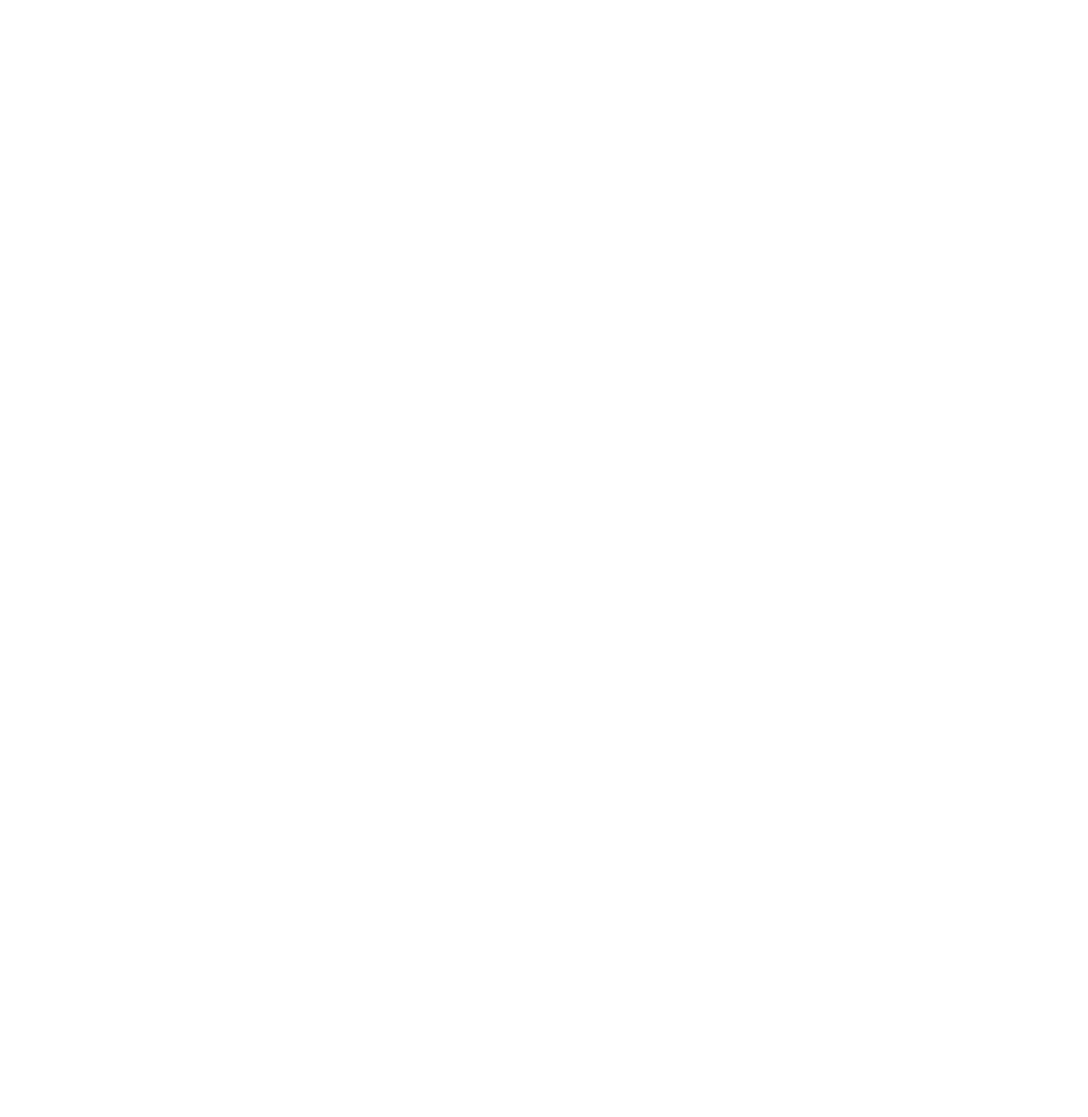
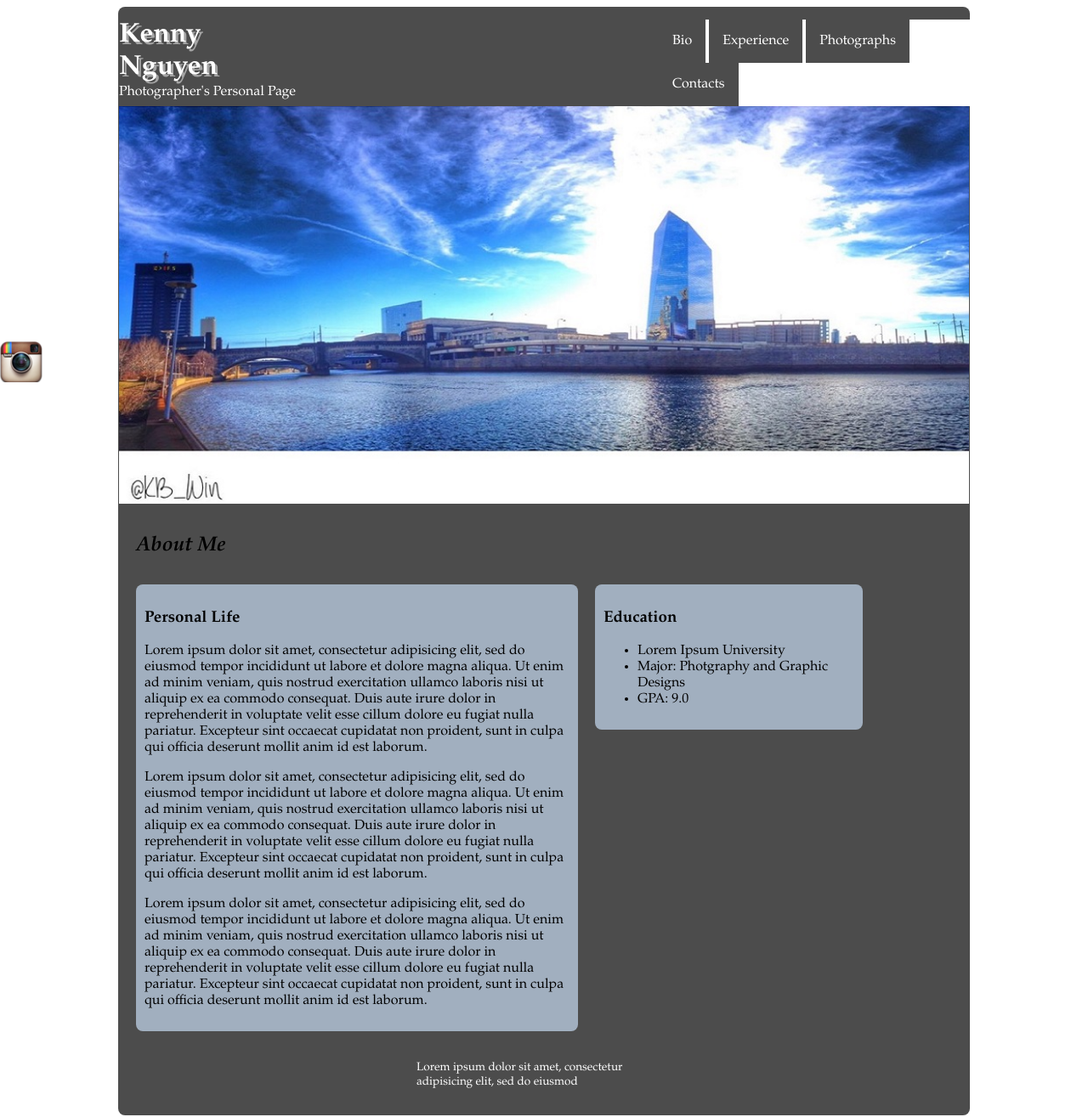
Before and after one commit to willyle/personal_site, a plain HTML site: page about.html in a window 1280 px wide. Shown: the whole page at 85% size. Before the commit the page ends 800 px from the top, so only its background shows below. Drawn offline with Linux system fonts and the light colour scheme.

Commit message:
finished about and contact page

```diff
--- a/about.html
+++ b/about.html
@@ -0,0 +1,94 @@
+<!doctype html>
+<html>
+	<head>
+		<meta charset="utf-8" />
+
+		<title>Personal Site</title>
+
+		<link rel="stylesheet" type="text/css" href="css/style.css">
+	</head>
+
+	<body>
+		<div id="container">
+			<header>
+				<h1><a href="index.html">Kenny Nguyen</a></h1>
+				<p><a href="index.html">Photographer's Personal Page</a></p>
+			</header>
+
+			<nav>
+				<ul>
+					<li><a href="about.html">Bio</a></li>
+					<li><a href="experience.html">Experience</a></li>
+					<li><a href="photo.html">Photographs</a></li>
+					<li><a href="contact.html">Contacts</a></li>
+				</ul>
+			</nav>
+
+			<div class="clear">
+			</div>
+
+			<div id="philly">
+				<img src="images/river.jpg" width="100%">
+			</div>
+
+			<article>
+				<h1>About Me</h1>
+
+				<div class="clear">
+				</div>
+
+				<div id="leftColumn">
+					<h3>Personal Life</h3>
+
+					<p>
+						Lorem ipsum dolor sit amet, consectetur adipisicing elit, sed do eiusmod
+						tempor incididunt ut labore et dolore magna aliqua. Ut enim ad minim veniam,
+						quis nostrud exercitation ullamco laboris nisi ut aliquip ex ea commodo
+						consequat. Duis aute irure dolor in reprehenderit in voluptate velit esse
+						cillum dolore eu fugiat nulla pariatur. Excepteur sint occaecat cupidatat non
+						proident, sunt in culpa qui officia deserunt mollit anim id est laborum.
+					</p>
+
+					<p>
+						Lorem ipsum dolor sit amet, consectetur adipisicing elit, sed do eiusmod
+						tempor incididunt ut labore et dolore magna aliqua. Ut enim ad minim veniam,
+						quis nostrud exercitation ullamco laboris nisi ut aliquip ex ea commodo
+						consequat. Duis aute irure dolor in reprehenderit in voluptate velit esse
+						cillum dolore eu fugiat nulla pariatur. Excepteur sint occaecat cupidatat non
+						proident, sunt in culpa qui officia deserunt mollit anim id est laborum.
+					</p>
+
+					<p>
+						Lorem ipsum dolor sit amet, consectetur adipisicing elit, sed do eiusmod
+						tempor incididunt ut labore et dolore magna aliqua. Ut enim ad minim veniam,
+						quis nostrud exercitation ullamco laboris nisi ut aliquip ex ea commodo
+						consequat. Duis aute irure dolor in reprehenderit in voluptate velit esse
+						cillum dolore eu fugiat nulla pariatur. Excepteur sint occaecat cupidatat non
+						proident, sunt in culpa qui officia deserunt mollit anim id est laborum.
+					</p>
+				</div>
+
+				<div id="rightColumn">
+					<h3>Education</h3>
+
+					<ul>
+						<li>Lorem Ipsum University</li>
+						<li>Major: Photgraphy and Graphic Designs</li>
+						<li>GPA: 9.0</li>
+					</ul>
+				</div>
+
+				<div class="clear">
+				</div>
+			</article>
+
+			<footer>
+				Lorem ipsum dolor sit amet, consectetur adipisicing elit, sed do eiusmod
+			</footer>
+		</div>
+
+		<div class="instagram">
+			<a href="https://instagram.com/kb_win"><img src="images/instagram.png"></a>
+		</div>
+	</body>
+</html>
--- a/css/style.css
+++ b/css/style.css
@@ -37,6 +37,32 @@ body{
 #boxes{
 	width: 885px;
 	margin: 0 auto;
+}
+
+#leftColumn{
+	background-color: #A1AFBF;
+	border-radius: .5em;
+	max-width: 500px;
+	padding: 10px;
+	margin: 10px;
+	float: left;
+}
+
+#rightColumn{
+	background-color: #A1AFBF;
+	border-radius: .5em;
+	width: 295px;
+	padding: 10px;
+	margin: 10px;
+	float:left;
+}
+
+#information{
+	background-color: #A1AFBF;
+	border-radius: .5em;
+	width: 400px;
+	padding: 10px;
+	margin: 10px;
 }
 
 header{
@@ -102,12 +128,25 @@ nav li{
 	display: inline-block;
 }
 
+nav li a{
+	color: #FFFFFF;
+	text-decoration: none;
+}
+
 nav li:hover{
 	background-color: blue;
 }
 
+article{
+	padding: 10px;
+}
+article h1{
+	margin-left: 10px;
+	font-style: italic;
+}
+
 .clear{
-	clear:both;
+	clear: both;
 }
 
 .box{
@@ -119,3 +158,11 @@ nav li:hover{
 	margin: 10px;
 	float: left;
 }
+
+.instagram{
+	position: fixed;
+	width: 50px;
+	height: 50px;
+	left: 0;
+	top: 50%;
+}
```
Also changed, not shown: contact.html (added, +65 -0 lines), index.html (+8 -4 lines), education.html (deleted), images/center_city.jpg (added), images/instagram.png (added), images/river.jpg (added), photo.html (added).
